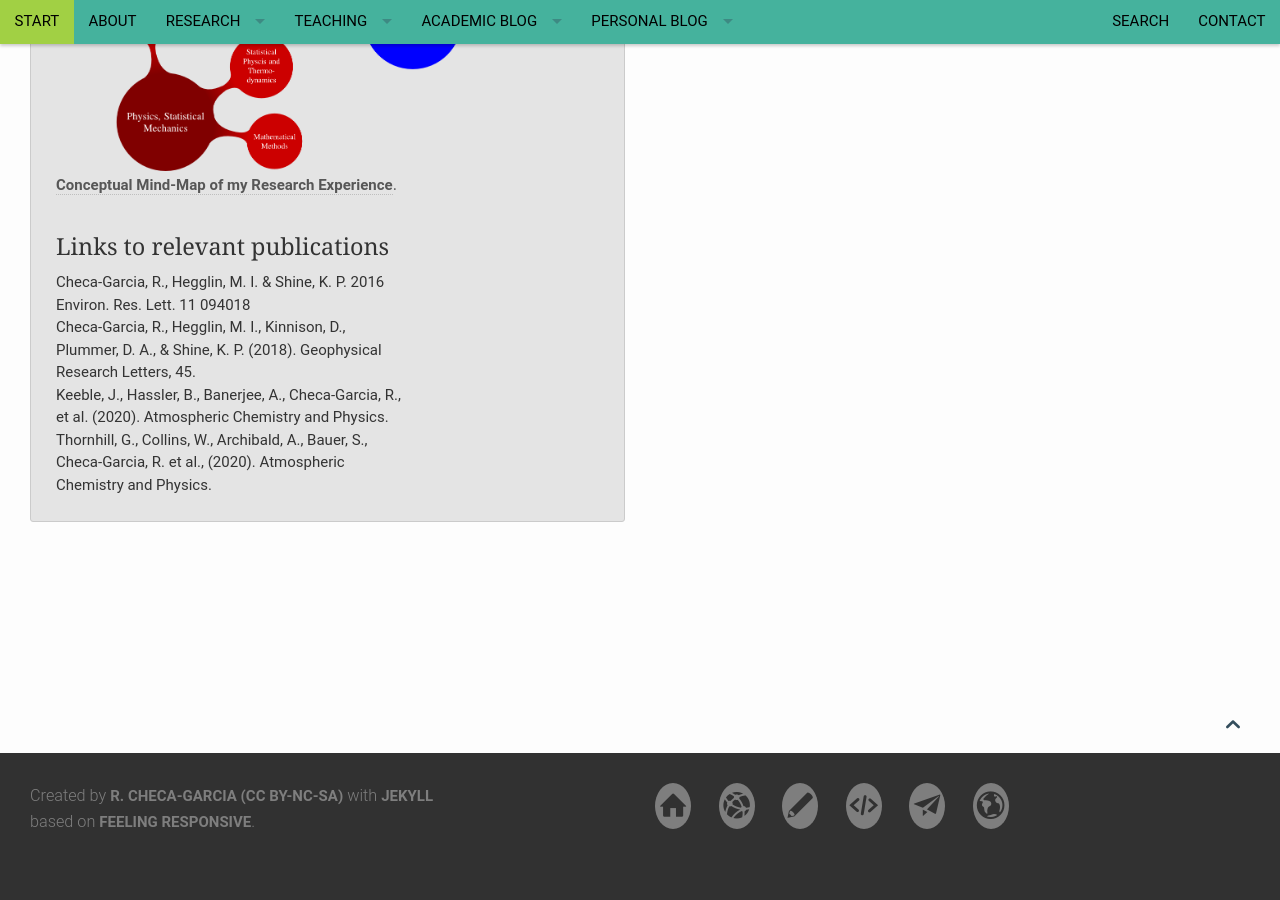
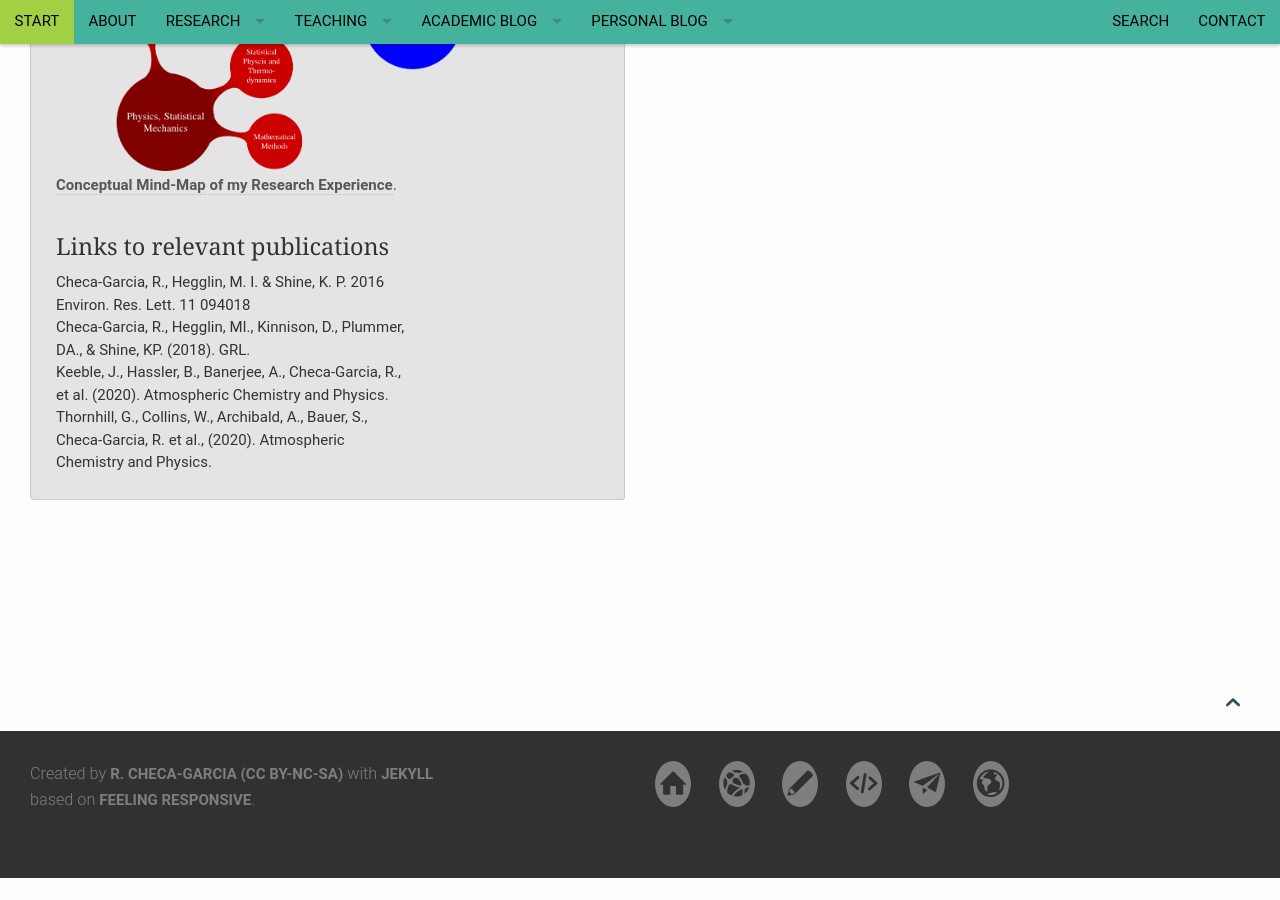
Before and after one commit to RCHG/rchg.github.io, a Jekyll site: the page built from pages/about_overview.md, in a window 1280 px wide and 900 px high, scrolled down 2317 px. Built offline with Jekyll 4.4.1, drawn with Linux system fonts in a browser that asks for light colours; nearby versions of some CDN libraries; comment, search, counter and statistics services are not loaded; after the commit the page ends 3194 px from its top, so only the background shows below that.

Commit message:
Update about_overview.md

```diff
--- a/pages/about_overview.md
+++ b/pages/about_overview.md
@@ -87,7 +87,7 @@ Checa-Garcia, R., Hegglin, M. I. & Shine, K. P. 2016 Environ. Res. Lett. 11 0940
 <div class="row">
 
 <div class="small-8 columns">
-Checa-Garcia, R., Hegglin, M. I., Kinnison, D., Plummer, D. A., & Shine, K. P. (2018). Geophysical Research Letters, 45.
+Checa-Garcia, R., Hegglin, MI., Kinnison, D., Plummer, DA., & Shine, KP. (2018). GRL.
 </div>
 
 <div class="small-2 columns">
```
